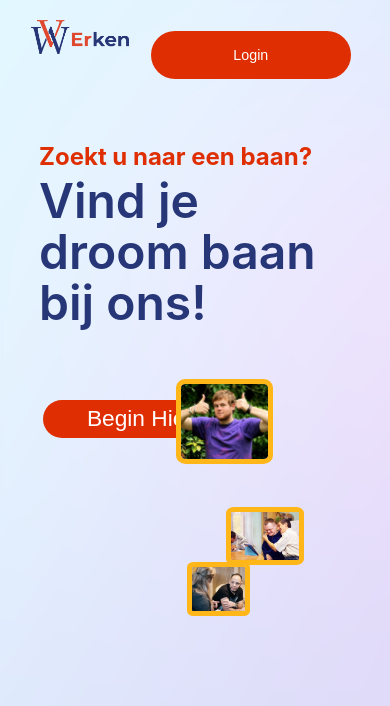
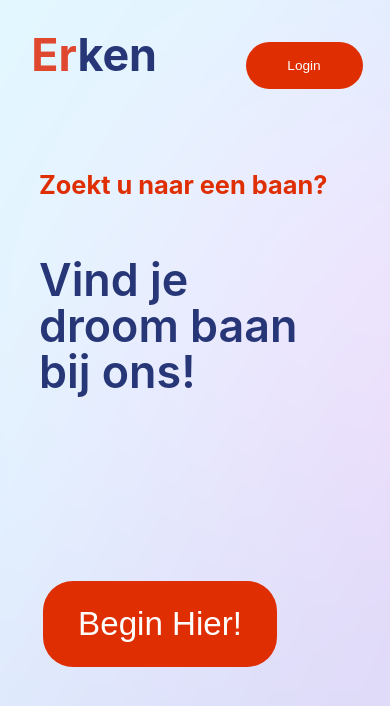
Before and after one commit to ryodc/Erken, a React (Create React App) app in the folder client/: page /Profile in a window 390 px wide. Shown: the top 706 px of the page. Built offline with nearby package versions, Linux system fonts and the light colour scheme.

Commit message:
soort van responsive landingpage

```diff
--- a/client/src/Components/Default/landingpage.css
+++ b/client/src/Components/Default/landingpage.css
@@ -39,6 +39,7 @@ body {
 }
 
 .container .logo {
+  font-size: calc(4.5vw + 1.5vw);
   position: relative;
   height: auto;
   width: 25%;
@@ -50,18 +51,23 @@ body {
 .container .login {
   position: absolute;
   font-size: calc(1vh + 1.5vw);
+  width: 14%;
+  height: auto;
   padding: 1rem;
-  margin-top: 8%;
-  right: 8%;
+  top: 8vh;
+  right: 5vw;
+  min-width: 100px;
 }
 
 .container .begin {
   position: absolute;
   left: 9vw;
   margin-top: 8vh;
-  padding: 1.5vw;
+  padding: 1.5rem;
   width: 20.2%;
   font-size: calc(2vh + 1.5vw);
+  bottom: 17vh;
+  min-width: 200px;
 }
 
 .container button:hover {
@@ -76,6 +82,8 @@ body {
   left: 45vw;
   bottom: 45vh;
   z-index: 1;
+  min-width: 350px;
+  height: auto;
 }
 
 .container .images .image2 {
@@ -85,6 +93,8 @@ body {
   left: 58vw;
   bottom: 33vh;
   z-index: 2;
+  min-width: 250px;
+  height: auto;
 }
 
 .container .images .image3 {
@@ -94,6 +104,8 @@ body {
   left: 48vw;
   bottom: 27vh;
   z-index: 3;
+  min-width: 200px;
+  height: auto;
 }
 
 .container .images img {
@@ -102,3 +114,45 @@ body {
   border-width: 5px;
   border-radius: 10%;
 }
+
+@media screen and (min-width: 300px) and (max-width: 500px) {
+  .container .logo {
+    position: absolute;
+    font-size: calc(10vw + 1.5vw);
+    height: auto;
+    width: 25%;
+    top: 1vh;
+  }
+
+  .container .login {
+    position: absolute;
+    font-size: calc(2vw + 1.5vw);
+    width: 30%;
+    height: auto;
+    top: 4vh;
+  }
+
+  .container .first-header {
+    position: absolute;
+    font-size: calc(5vw + 1.5vw);
+    top: 10vh;
+  }
+
+  .container .text {
+    position: absolute;
+    font-size: calc(10vw + 1.5vw);
+    top: 30vh;
+  }
+
+  .container .begin {
+    position: absolute;
+    font-size: calc(7vw + 1.5vw);
+    bottom: 20vh;
+    width: 60%;
+    margin-top: 2vh;
+  }
+
+  .container .images {
+    display: none;
+  }
+}
--- a/client/src/Components/Default/landingpage.js
+++ b/client/src/Components/Default/landingpage.js
@@ -1,6 +1,6 @@
 import React from "react";
 import "./landingpage.css";
-import Logo from "../Images/ErkenLogoScalable.png";
+//import Logo from "../Images/ErkenLogoScalable.png";
 import Image1 from "../Images/1.png";
 import Image2 from "../Images/2.png";
 import Image3 from "../Images/3.png";
@@ -13,11 +13,11 @@ const Landingpage = () => {
 
   return (
     <div className="container">
-      <img className="logo" src={Logo} alt="Logo"></img>
-      {/* <h1>
+      {/* <img className="logo" src={Logo} alt="Logo"></img> */}
+      <h1 class="logo">
         <font color="DF482E">Er</font>
         <font color="273677">ken</font>
-      </h1> */}
+      </h1>
       <button className="login">Login</button>
       <div className="first-header">Zoekt u naar een baan?</div>
       <div className="text">
@@ -31,7 +31,9 @@ const Landingpage = () => {
         <img className="image3" src={Image3} alt="image3"></img>
       </div>
       <form onsubmit={navbar}>
-        <button className="begin" onClick={navbar}>Begin Hier!</button>
+        <button className="begin" onClick={navbar}>
+          Begin Hier!
+        </button>
       </form>
     </div>
   );
```
